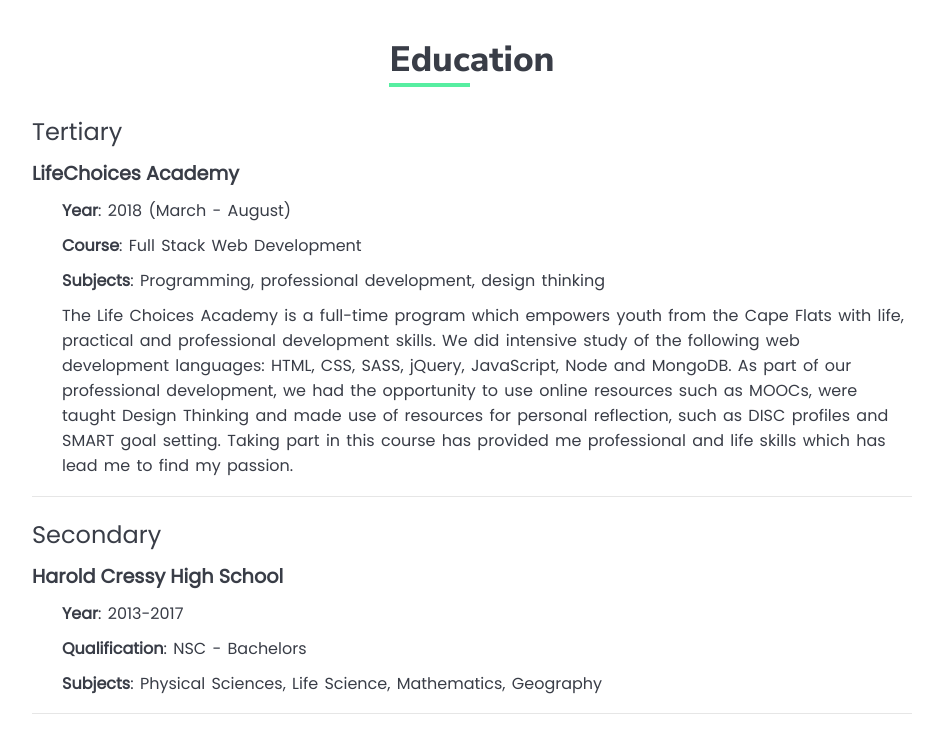
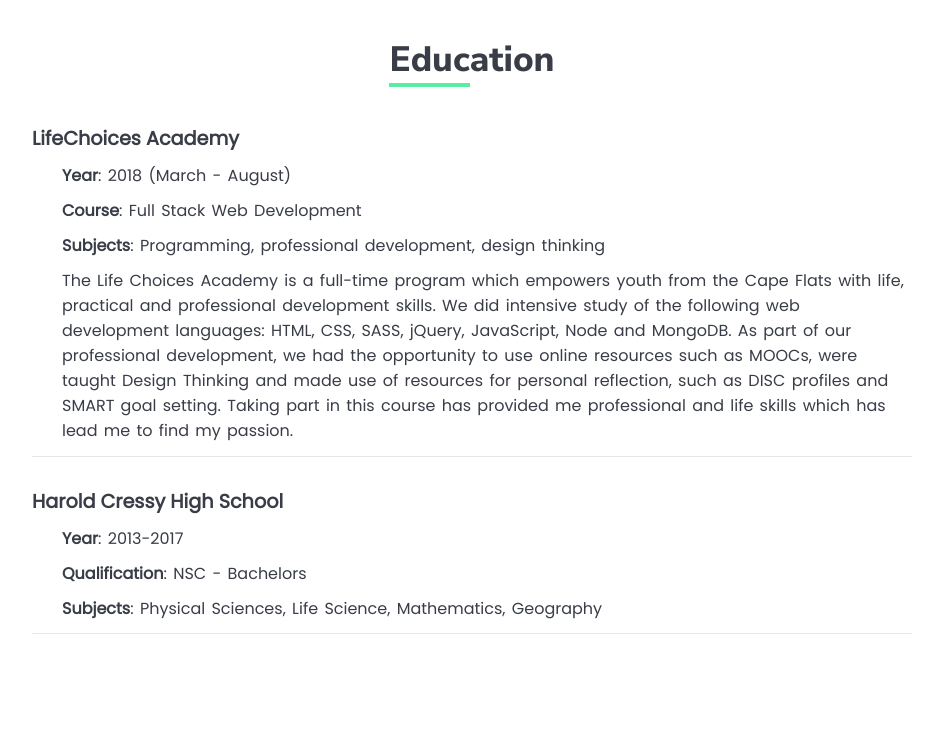
Before and after one commit to Yaseen-Davids/portfolio, a plain HTML site: page index.html in a window 1280 px wide. Shown: the part 1946-2678 px from the top of the page, without its empty margins (168-1111 px from the left). After the commit the page ends 2600 px from the top, so only its background shows below. Drawn offline with Linux system fonts and the light colour scheme.

Commit message:
education section updated (header removed)

```diff
--- a/css/style.scss
+++ b/css/style.scss
@@ -40,12 +40,6 @@
         margin-top: 10px;
         margin-left: 20px;
         font-size: 1.05em;
-    }
-}
-@mixin educBoxHead {
-    h3{
-        font-size: 1.5em;
-        font-weight: lighter;
     }
 }
 @mixin educBoxContent {
@@ -421,7 +415,7 @@
 #educ_section{
     grid-area: educ_section;
     margin-top: 30px;
-    height: 700px;
+    height: 620px;
     font-family: 'Nunito Sans', sans-serif;
 
     // EDUCATION HEADER
@@ -438,20 +432,17 @@
         ;
         grid-template-columns: 1fr;
         grid-gap: 20px;
-        height: 600px;
+        height: 520px;
         font-family: 'Poppins', sans-serif;
         color: $textColor;
         margin-left: 50px;
         margin-right: 50px;
 
+
         // EDUCATION BOX 1
         #educ_box1{
             grid-area: educ_box1;
             border-bottom: 1px solid #e6e6e6;
-            // HEADER BOX
-            #educ_box1_header{
-                @include educBoxHead();
-            }
             // CONTENT BOX
             #educ_box1_content{
                 @include educBoxContent();
@@ -462,10 +453,6 @@
         #educ_box2{
             grid-area: educ_box2;
             border-bottom: 1px solid #e6e6e6;
-            // HEADER BOX
-            #educ_box2_header{
-                @include educBoxHead();
-            }
             // CONTENT BOX
             #educ_box2_content{
                 @include educBoxContent();
--- a/index.html
+++ b/index.html
@@ -183,11 +183,11 @@
                     <h2><span class="underline_sect">Educ</span>ation</h2>
                 </div>
 
+                <!-- EDUCATION MAIN BOX -->
                 <div id="educ_main">
+                    <!-- EDUCATION BOX 1 -->
                     <div id="educ_box1">
-                        <div id="educ_box1_header">
-                            <h3>Tertiary</h3>
-                        </div>
+                        <!-- EDUCATION BOX CONTENT -->
                         <div id="educ_box1_content">
                             <h3>LifeChoices Academy</h3>
                             <p><b>Year</b>: 2018 (March - August)</p>
@@ -196,10 +196,9 @@
                             <p>The Life Choices Academy is a full-time program which empowers youth from the Cape Flats with life, practical and professional development skills. We did intensive study of the following web development languages: HTML, CSS, SASS, jQuery, JavaScript, Node and MongoDB. As part of our professional development, we had the opportunity to use online resources such as MOOCs, were taught Design Thinking and made use of resources for personal reflection, such as DISC profiles and SMART goal setting. Taking part in this course has provided me professional and life skills which has lead me to find my passion.</p>
                         </div>
                     </div>
+                    <!-- EDUCATION BOX 2 -->
                     <div id="educ_box2">
-                        <div id="educ_box2_header">
-                            <h3>Secondary</h3>
-                        </div>
+                        <!-- EDUCATION BOX 2 CONTENT -->
                         <div id="educ_box2_content">
                             <h3>Harold Cressy High School</h3>
                             <p><b>Year</b>: 2013-2017</p>
```
Also changed, not shown: css/style.css, 1 other file.
